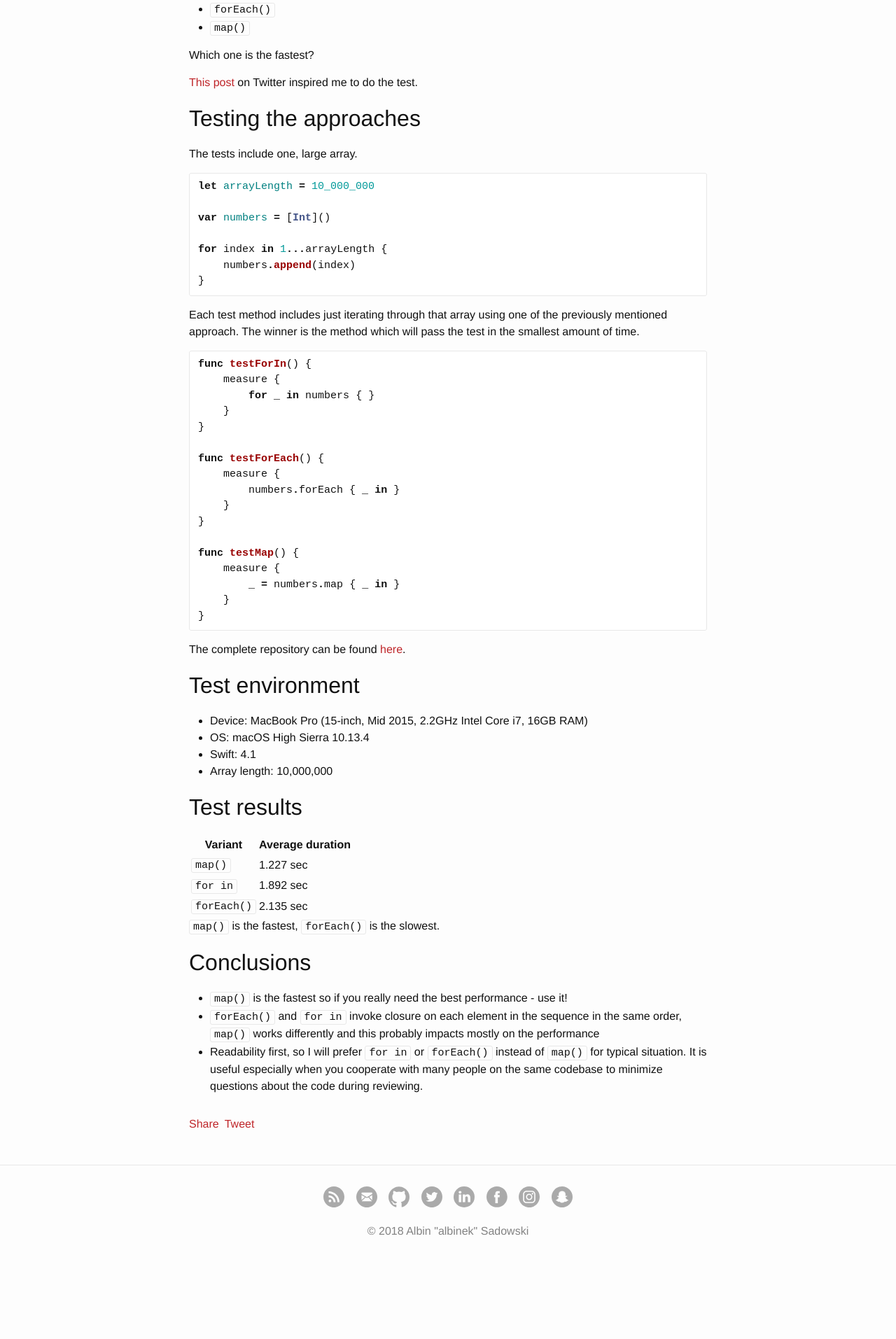
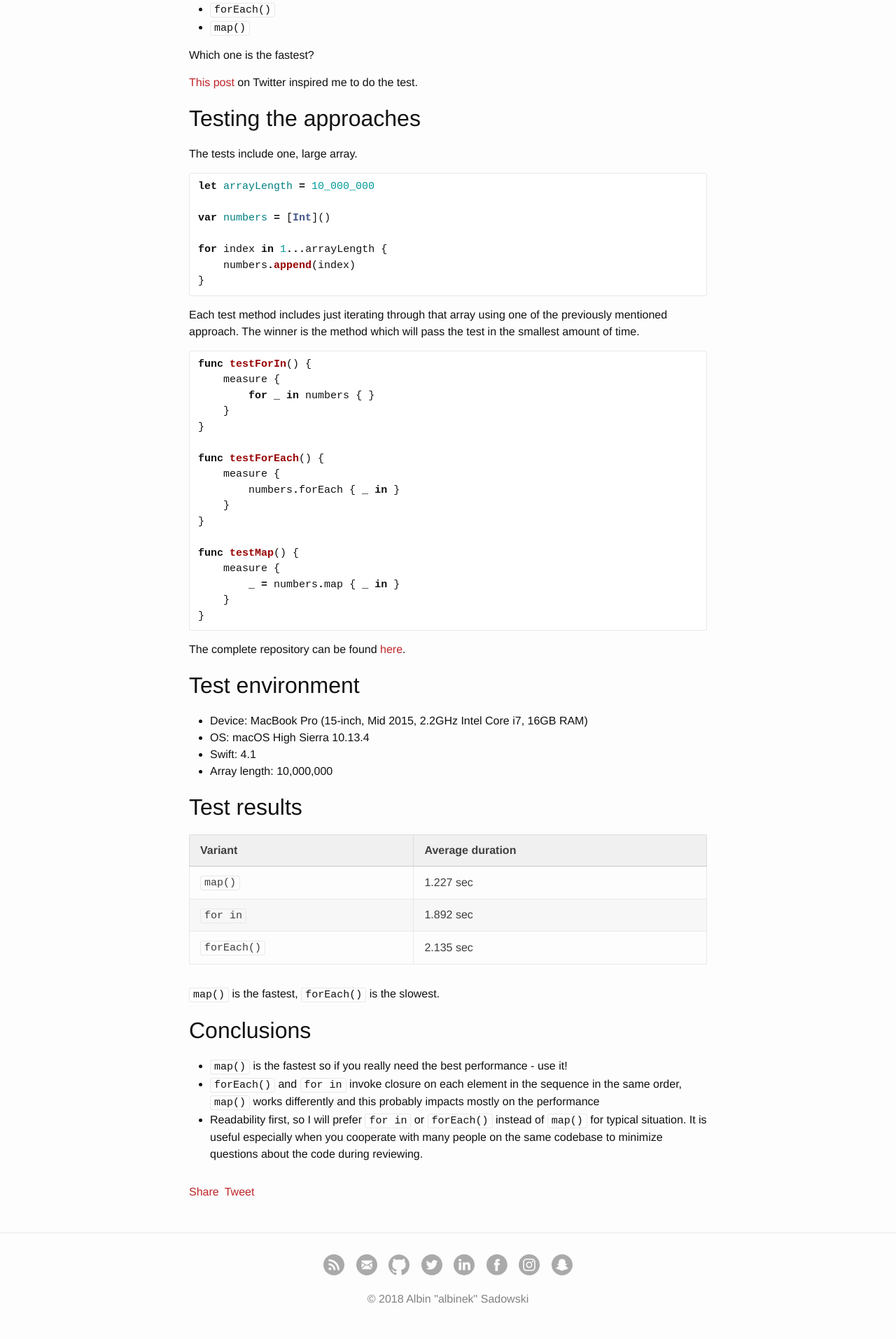
Before and after one commit to albinekcom/albinekcom.github.io, a Jekyll site: the page built from _posts/2018-04-27-map-method-vs-for-loop.markdown, in a window 1280 px wide. Shown: the part 821-2734 px from the top of the page at 70% size. Built offline with Jekyll 4.4.1, drawn with Linux system fonts in a browser that asks for light colours; comment, search, counter and statistics services are not loaded; before the commit the page ends 2637 px from its top, so only the background shows below that.

Commit message:
Improve styling tables

```diff
--- a/_sass/minima.scss
+++ b/_sass/minima.scss
@@ -27,6 +27,8 @@
 $navigation-bottom-left-background-color: #000000 !default;
 $navigation-top-right-background-color: #4D4D4D !default;
 
+$table-text-align: left !default;
+
 @mixin media-query($device) {
   @media screen and (max-width: $device) {
     @content;
--- a/_sass/minima/_base.scss
+++ b/_sass/minima/_base.scss
@@ -215,3 +215,37 @@
     padding-top: 5px;
   }
 }
+
+/**
+* Tables
+*/
+
+table {
+  margin-bottom: $spacing-unit;
+  width: 100%;
+  text-align: $table-text-align;
+  color: lighten($text-color, 18%);
+  border-collapse: collapse;
+  border: 1px solid $grey-color-light;
+
+  tr {
+    &:nth-child(even) {
+      background-color: lighten($grey-color-light, 6%);
+    }
+  }
+
+  td,
+  th {
+    padding: ($spacing-unit / 3) ($spacing-unit / 2);
+  }
+
+  th {
+    background-color: lighten($grey-color-light, 3%);
+    border: 1px solid darken($grey-color-light, 4%);
+    border-bottom-color: darken($grey-color-light, 12%);
+  }
+
+  td {
+    border: 1px solid $grey-color-light;
+  }
+}
```
